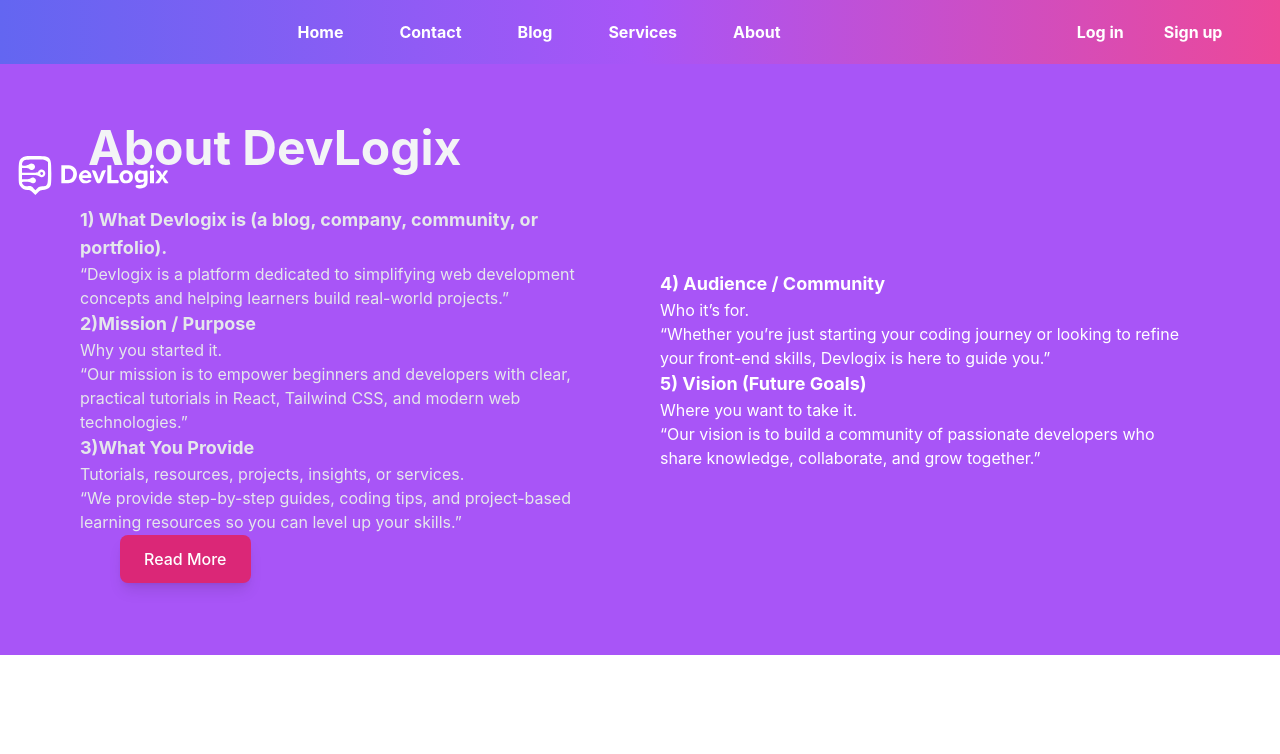
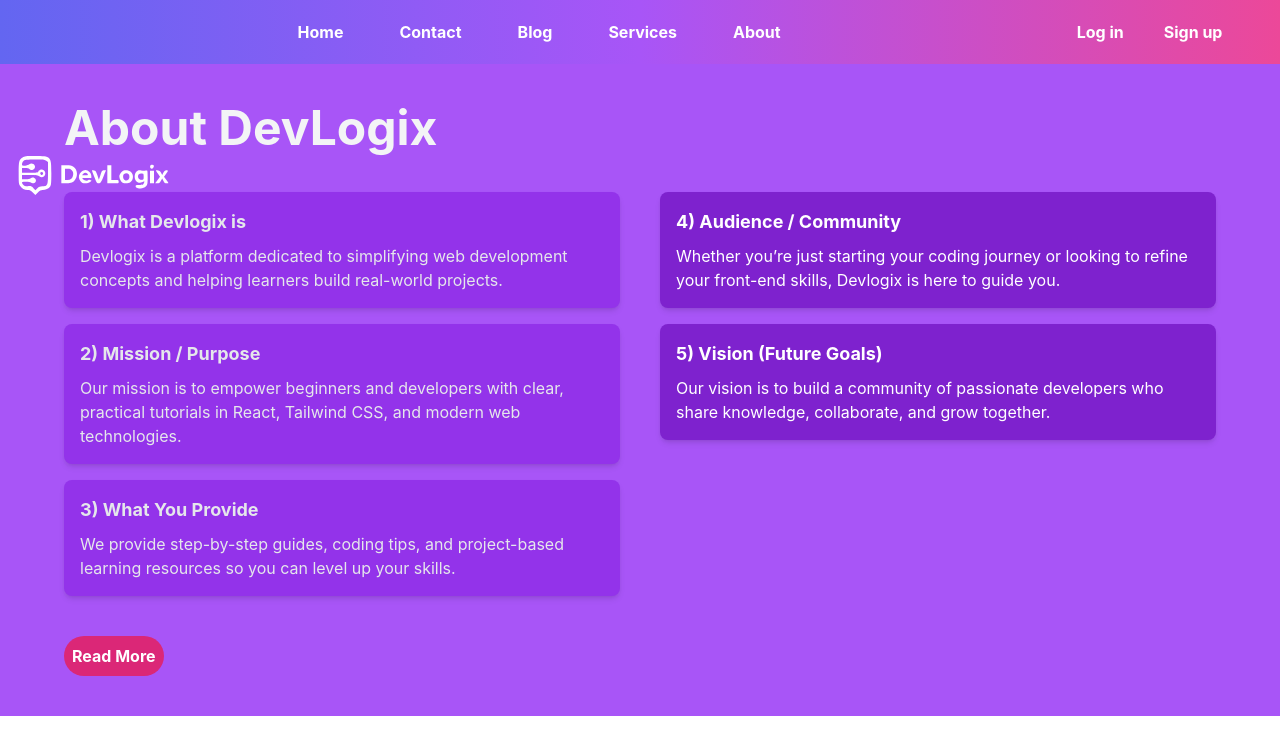
Before and after one commit to Alihaider592/my-tailwind-app, a React (Create React App) app: page /About in a window 1280 px wide. Shown: the top 754 px of the page. Built offline with nearby package versions, Linux system fonts and the light colour scheme.

Commit message:
completed

```diff
--- a/src/components/About.jsx
+++ b/src/components/About.jsx
@@ -1,35 +1,83 @@
-import React from 'react'
+import React from "react";
+// import Readmorebtn from "./Readmorebtn";
+import Button from "./ReadMore";
 const About = () => {
+  const aboutData = [
+    {
+      id: 1,
+      title: "What Devlogix is",
+      desc: "Devlogix is a platform dedicated to simplifying web development concepts and helping learners build real-world projects."
+    },
+    {
+      id: 2,
+      title: "Mission / Purpose",
+      desc: "Our mission is to empower beginners and developers with clear, practical tutorials in React, Tailwind CSS, and modern web technologies."
+    },
+    {
+      id: 3,
+      title: "What You Provide",
+      desc: "We provide step-by-step guides, coding tips, and project-based learning resources so you can level up your skills."
+    },
+    {
+      id: 4,
+      title: "Audience / Community",
+      desc: "Whether you’re just starting your coding journey or looking to refine your front-end skills, Devlogix is here to guide you."
+    },
+    {
+      id: 5,
+      title: "Vision (Future Goals)",
+      desc: "Our vision is to build a community of passionate developers who share knowledge, collaborate, and grow together."
+    }
+  ];
+
   return (
-    <div className='flex p-10 bg-purple-500 '>
-      <div>
-      <div className='font-bold ml-12 mt-[20px] text-gray-100 text-5xl'>About DevLogix</div>
-      <div className='flex  gap-10 justify-center items-center h-[395px]'>
-      <div className='text-gray-200 w-[45%] '>
-        <div className='text-lg font-bold'> <span>1)</span> What Devlogix is (a blog, company, community, or portfolio).</div>
-        <div>“Devlogix is a platform dedicated to simplifying web development concepts and helping learners build real-world projects.”</div>
-        <div className='text-lg font-bold'><span>2)</span>Mission / Purpose</div>
-        <div>Why you started it.</div>
-        <div>“Our mission is to empower beginners and developers with clear, practical tutorials in React, Tailwind CSS, and modern web technologies.”</div>
-        <div className='text-lg font-bold'><span>3)</span>What You Provide</div>
-        <div>Tutorials, resources, projects, insights, or services.</div>
-        <div>“We provide step-by-step guides, coding tips, and project-based learning resources so you can level up your skills.”</div>
+    <div className="flex justify-center p-10 bg-purple-500">
+      <div className="w-full max-w-6xl">
+        {/* Heading */}
+        <h1 className="font-bold text-gray-100 text-4xl sm:text-5xl mb-10">
+          About DevLogix
+        </h1>
+
+        {/* Content Grid */}
+        <div className="flex flex-col md:flex-row gap-10">
+          {/* Left Side */}
+          <div className="text-gray-200 md:w-1/2 space-y-4">
+            {aboutData.slice(0, 3).map((item) => (
+              <div key={item.id} className="p-4 bg-purple-600 rounded-lg shadow-md">
+                <h2 className="text-lg font-bold">
+                  {item.id}) {item.title}
+                </h2>
+                <p className="mt-2">{item.desc}</p>
+              </div>
+            ))}
+          </div>
+
+          {/* Right Side */}
+          <div className="text-white md:w-1/2 space-y-4">
+            {aboutData.slice(3).map((item) => (
+              <div key={item.id} className="p-4 bg-purple-700 rounded-lg shadow-md">
+                <h2 className="text-lg font-bold">
+                  {item.id}) {item.title}
+                </h2>
+                <p className="mt-2">{item.desc}</p>
+              </div>
+            ))}
+          </div>
         </div>
 
-        <div className='text-white w-[45%]'>
+        {/* Button */}
+        <div className="mt-10">
+          {/* <Readmorebtn className='font-medium shadow-lg transition'/> */}
+           <Button
+        text="Read More"
+        textColor="text-white"
+        bgColor="bg-pink-600"
+        className="hover:bg-red-700 transition-all"
+      />
+        </div>
+      </div>
+    </div>
+  );
+};
 
-        <div className='text-lg font-bold'><span>4)</span> Audience / Community</div>
-        <div>Who it’s for.</div>
-        <div>“Whether you’re just starting your coding journey or looking to refine your front-end skills, Devlogix is here to guide you.”</div>
-        <div className='text-lg font-bold'><span>5)</span> Vision (Future Goals)</div>
-        <div>Where you want to take it.</div>
-        <div>“Our vision is to build a community of passionate developers who share knowledge, collaborate, and grow together.”</div>
-      </div>
-      </div>
-      <button class="ml-20 relative bottom-8 px-6 py-3 bg-pink-600 hover:bg-pink-700 rounded-lg text-white font-medium shadow-lg">Read More</button>
-      </div>
-      </div>
-  )
-}
-
-export default About
+export default About;
--- a/src/components/Blog.jsx
+++ b/src/components/Blog.jsx
@@ -1,6 +1,8 @@
 import React from 'react'
 // import { Vlog } from "./Blog";
+import Button from './ReadMore'
 import Home from './Home'
+import Section from './Card'
 import Category from './Category'
 import ArtificialIntaligence from './ArtificialIntaligence'
 import TechNewsReviews from './TechNewsReviews'
@@ -47,7 +49,56 @@ return(
 )
 }
 
-
+const cards = [
+  {
+    Image:'/img8.png',
+    title :'The Modern Way to Find Your Doctor ',
+    description:'Clean healthcare website. Main page helps users find doctors and book appointments. A separate section shows testimonials and a contact form for business. It uses a calm, professional color scheme.',
+    height: '470px',
+    width:'350px',
+    className:'',
+  },
+  {
+    image:'/img10.png',
+    title :'The Modern Way to Find Your Doctor ',
+    description:'Clean healthcare website. Main page helps users find doctors and book appointments. A separate section shows testimonials and a contact form for business. It uses a calm, professional color scheme.',
+    height: '470px',
+    width:'350px',
+    className:'',
+  },
+  {
+    image:'/img12.png',
+    title :'The Modern Way to Find Your Doctor ',
+    description:'Clean healthcare website. Main page helps users find doctors and book appointments. A separate section shows testimonials and a contact form for business. It uses a calm, professional color scheme.',
+    height: '470px',
+    width:'350px',
+    className:'',
+  },
+  {
+    image:'/img3.png',
+    title :'The Modern Way to Find Your Doctor ',
+    description:'Clean healthcare website. Main page helps users find doctors and book appointments. A separate section shows testimonials and a contact form for business. It uses a calm, professional color scheme.',
+    height: '470px',
+    width:'350px',
+    className:'',
+  },
+  {
+    image:'/img4.png',
+    title :'The Modern Way to Find Your Doctor ',
+    description:'Clean healthcare website. Main page helps users find doctors and book appointments. A separate section shows testimonials and a contact form for business. It uses a calm, professional color scheme.',
+    height: '470px',
+    width:'350px',
+    className:'',
+  },
+  {
+    image:'/img5.png',
+    title :'The Modern Way to Find Your Doctor ',
+    description:'Clean healthcare website. Main page helps users find doctors and book appointments. A separate section shows testimonials and a contact form for business. It uses a calm, professional color scheme.',
+    height: '470px',
+    width:'350px',
+    className:'',
+  },
+  ]
   const Blog = () => {
     const blog = {
     }
@@ -57,79 +108,23 @@ const Blog = () => {
         <div className=' text-lg absolute z-10 text-gray-100 top-60 font-bold  left-64 '>Remember, the best way to learn coding is by building projects. Start small,stay consistent, and</div>
         <div className=' absolute z-10 text-lg text-gray-100 left-[530px] font-bold top-[270px]'>  you’ll improve every day.</div>
         <img className='h-96  w-full relative opacity-70 shadow-purple shadow-sm' src="img2.png" />
-        {/* category bar */}
         <Category/>
+        <div className='flex flex-wrap'>
+          {cards.map((cards,index)=>(
+            <Section
+            key={index}
+            image = {cards.image}
+        title="The Modern Way to Find Your Doctor"
+        description = "Clean healthcare website. Main page helps users find doctors and book appointments. A separate section shows testimonials and a contact form for business. It uses a calm, professional color scheme."
+        height ='470px'
+        width = '350px'
+        className = ''
+            />
 
-        {/* </div> */}
-        {/* first card */}
-        <div className='flex flex-wrap '>
-          <div className='m-10 h-[470px] w-[350px] p-2 rounded-3xl hover:scale-105 bg-white'>
-          <img className=' rounded-3xl' src="img10.png" alt="" />
-          <div className='font-bold m-3 '>The Modern Way to Find Your Doctor</div>
-            <div className='ml-3 text-gray-400'>Clean healthcare website. Main page helps users find doctors and book appointments. A separate section shows testimonials and a contact form for business. It uses a calm, professional color scheme.</div>
-            <button className={`mt-4 px-4 py-2 text-white rounded-full font-bold ml-24  bg-blue-500`}>Read More</button>
+          ))}
         </div>
-          {/* second card */}
-          <div className='m-10 h-[470px] w-[350px] p-2 rounded-3xl hover:scale-105 bg-white'>
-            <img className=' rounded-3xl' src="img13.png" alt="" />
-            <div className='font-bold m-3 '>The Modern Way to Find Your Doctor</div>
-            <div className='ml-3 text-gray-400'>Clean healthcare website. Main page helps users find doctors and book appointments. A separate section shows testimonials and a contact form for business. It uses a calm, professional color scheme.</div>
-             <button className={`mt-6 px-4 py-2 text-white rounded-full font-bold ml-24  bg-blue-500`}>Read More</button>
-          </div>
-            {/* third card */}
-            <div className='m-10 h-[470px] w-[350px] p-2 hover:scale-105 rounded-3xl bg-white'>
-            <img className=' rounded-3xl' src="img9.png" alt="" />
-            <div className='font-bold m-3 '>The Modern Way to Find Your Doctor</div>
-            <div className='ml-3 text-gray-400'>Clean healthcare website. Main page helps users find doctors and book appointments. A separate section shows testimonials and a contact form for business. It uses a calm, professional color scheme.</div>
-             <button className={`mt-4 px-4 py-2 text-white rounded-full font-bold ml-24  bg-blue-500`}>Read More</button>
-          </div>
-          {/* card-4 */}
-          <div className='m-10 h-[470px] hover:scale-105 w-[350px] p-2 rounded-3xl bg-white'>
-            <img className=' rounded-3xl h-52 w-96' src="img8.png" alt="" />
-            <div className='font-bold m-3 '>The Modern Way to Find Your Doctor</div>
-            <div className='ml-3 text-gray-400'>Clean healthcare website. Main page helps users find doctors and book appointments. A separate section shows testimonials and a contact form for business. It uses a calm, professional color scheme.</div>
-             <button className={`mt-8 px-4 py-2 text-white rounded-full font-bold ml-24  bg-blue-500`}>Read More</button>
-             </div>
-         {/* card 5  */}
-         <div className='m-10 h-[470px] w-[350px] hover:scale-105 p-2 rounded-3xl bg-white'>
-            <img className=' rounded-3xl' src="img7.png" alt="" />
-            <div className='font-bold m-3 '>The Modern Way to Find Your Doctor</div>
-            <div className='ml-3 text-gray-400'>Clean healthcare website. Main page helps users find doctors and book appointments. A separate section shows testimonials and a contact form for business. It uses a calm, professional color scheme.</div>
-             <button className={`mt-4 px-4 py-2 text-white rounded-full font-bold ml-24  bg-blue-500`}>Read More</button>
-          </div>
-          {/* card 6 */}
-          <div className='m-10 h-[470px] w-[350px] p-2 rounded-3xl hover:scale-105 bg-white'>
-            <img className=' rounded-3xl h-56' src="img6.png" alt="" />
-            <div className='font-bold m-3 '>The Modern Way to Find Your Doctor</div>
-            <div className='ml-3 text-gray-400'>Clean healthcare website. Main page helps users find doctors and book appointments. A separate section shows testimonials and a contact form for business. It uses a calm, professional color scheme.</div>
-             <button className={`mt-4 px-4 py-2 text-white rounded-full font-bold ml-28  bg-blue-500`}>Read More</button>
-          </div>
-          {/* card 7 */}
-          <div className='m-10 h-[470px] w-[350px] p-2 rounded-3xl hover:scale-105 bg-white'>
-            <img className=' rounded-3xl h-52' src="img5.png" alt="" />
-            <div className='font-bold m-3 '>The Modern Way to Find Your Doctor</div>
-            <div className='ml-3 text-gray-400'>Clean healthcare website. Main page helps users find doctors and book appointments. A separate section shows testimonials and a contact form for business. It uses a calm, professional color scheme.</div>
-             <button className={`mt-4 px-4 py-2 text-white rounded-full font-bold ml-24  bg-blue-500`}>Read More</button>
-             </div>
-    {/* card 8 */}
-    <div className='m-10 h-[470px] w-[350px] p-2 hover:scale-105 rounded-3xl bg-white'>
-            <img className=' rounded-3xl' src="img4.png" alt="" />
-            <div className='font-bold m-3 '>The Modern Way to Find Your Doctor</div>
-            <div className='ml-3 text-gray-400'>Clean healthcare website. Main page helps users find doctors and book appointments. A separate section shows testimonials and a contact form for business. It uses a calm, professional color scheme.</div>
-             <button className={`mt-8 px-4 py-2 text-white rounded-full font-bold ml-24  bg-blue-500`}>Read More</button>
-             </div>
-    {/* card9 */}
-    <div className='m-10 h-[470px] w-[350px] p-2 rounded-3xl hover:scale-105 bg-white'>
-            <img className=' rounded-3xl' src="img3.png" alt="" />
-            <div className='font-bold m-3 '>The Modern Way to Find Your Doctor</div>
-            <div className='ml-3 text-gray-400'>Clean healthcare website. Main page helps users find doctors and book appointments. A separate section shows testimonials and a contact form for business. It uses a calm, professional color scheme.</div>
-             <button className={`mt-6 px-4 py-2 text-white rounded-full font-bold ml-24  bg-blue-500`}>Read More</button>
     </div>
 
-
-             </div>
-
-             </div>
    )
   }
   export default Blog;
--- /dev/null
+++ b/src/components/Card.jsx
@@ -0,0 +1,31 @@
+import React from 'react'
+import Button from './ReadMore'
+const Section = ({
+    image = " /img8.png",
+    title="The Modern Way to Find Your Doctor",
+    description = "Clean healthcare website. Main page helps users find doctors and book appointments. A separate section shows testimonials and a contact form for business. It uses a calm, professional color scheme.",
+    height ='470px',
+    width = '350px',
+    className = '',
+}) => {
+  return (
+    <section
+    className={`font-bold,${image},${title},${description},${height},${width},${className}
+    // `}
+    >
+             <div className='m-10 h-[470px] hover:scale-105 w-[350px] p-2 rounded-3xl bg-white'>
+            <img className=' rounded-3xl h-52 w-96' src={image} alt="" />
+            <div className='font-bold m-3 '>{title}</div>
+            <div className='ml-3 text-gray-400'>{description}</div>
+             <Button
+        text="Read More"
+        textColor="text-white"
+        bgColor="bg-blue-600"
+        className="hover:bg-green-500 relative left-28 top-5"
+      />
+            </div>
+    </section>
+)
+}
+
+export default Section
--- /dev/null
+++ b/src/components/ReadMore.jsx
@@ -0,0 +1,36 @@
+// import React from 'react'
+
+// const ReadMore = ({text="Read More" , className =`` , }) => {
+//   return (
+//     <button
+//         className = {` text-white bg-blue-500 font-bold rounded-full p-1${className}`}
+//     >
+//         {text}
+//     </button>
+//   )
+// }
+
+// export default ReadMore
+
+import React from 'react';
+
+const Button = ({
+  text = "Click Me",
+  textColor = "text-white",
+  bgColor = "bg-blue-500",
+  width = "w-auto",
+  height = "h-auto",
+  className = "",
+  onClick
+}) => {
+  return (
+    <button
+      onClick={onClick}
+      className={`font-bold rounded-full p-2 ${textColor} ${bgColor} ${width} ${height} ${className}`}
+    >
+      {text}
+    </button>
+  );
+};
+
+export default Button;
--- /dev/null
+++ b/src/components/Readmorebtn.jsx
@@ -0,0 +1,13 @@
+import React from 'react'
+
+const Readmorebtn = ({text="Read More" , className=`` , hover=""}) => {
+  return (
+<button
+className={`px-6 py-3 bg-pink-600 hover:bg-pink-700 rounded-lg text-white  ${className}`}
+>
+        {text}
+</button>
+  )
+}
+
+export default Readmorebtn
--- a/src/components/Services.jsx
+++ b/src/components/Services.jsx
@@ -1,5 +1,49 @@
 import React from 'react'
+import Button from './ReadMore'
+const boxes = [
+  {
+    Title:'Expert Tutorial',
+    discription:"Comprehensive guides that turn complex topics into simple, actionable steps so you can build real-world projects.",
+    icon: (
+      <svg className="w-8 h-8 text-blue-500" fill="none" stroke="currentColor" viewBox="0 0 24 24" xmlns="http://www.w3.org/2000/svg"><path strokeLinecap="round" strokeLinejoin="round" strokeWidth="2" d="M10 20l4-16m4 4l4 4-4 4M6 16l-4-4 4-4"></path></svg>
+    ),
+    height:'470px',
+    width:'350px',
+    className:''
+  },
+{
+    title: 'Career Development',
+    description: 'Access our guides on how to build a standout portfolio, prepare for technical interviews, and navigate the job market.',
+    icon: (
+      <svg className="w-8 h-8 text-green-500" fill="none" stroke="currentColor" viewBox="0 0 24 24" xmlns="http://www.w3.org/2000/svg"><path strokeLinecap="round" strokeLinejoin="round" strokeWidth="2" d="M12 8c1.657 0 3 .895 3 2s-1.343 2-3 2-3-.895-3-2 1.343-2 3-2zM21 12a9 9 0 11-18 0 9 9 0 0118 0zM12 14c-1.657 0-3 .895-3 2s1.343 2 3 2 3-.895 3-2-1.343-2-3-2z"></path></svg>
+    ),
+    height:'470px',
+    width:'350px',
+    className:''
+  },
+  {
+         title: 'Industry News',
+    description: 'Stay ahead of the curve with our regular updates on the latest trends, breakthroughs, and news in the tech world.',
+    icon: (
+      <svg className="w-8 h-8 text-yellow-500" fill="none" stroke="currentColor" viewBox="0 0 24 24" xmlns="http://www.w3.org/2000/svg"><path strokeLinecap="round" strokeLinejoin="round" strokeWidth="2" d="M19 11H5m14 0a2 2 0 012 2v2a2 2 0 01-2 2H5a2 2 0 01-2-2v-2a2 2 0 012-2m0 0V9a2 2 0 012-2h2m0 0V5a2 2 0 012-2h2a2 2 0 012 2v2m0 0h2a2 2 0 012 2v2m-6 6h6"></path></svg>
+    ),
+    height:'470px',
+    width:'350px',
+    className:''
+  },
+  {
+    Title:'Expert Tutorial',
+    discription:"Comprehensive guides that turn complex topics into simple, actionable steps so you can build real-world projects.",
+    icon: (
+      <svg className="w-8 h-8 text-blue-500" fill="none" stroke="currentColor" viewBox="0 0 24 24" xmlns="http://www.w3.org/2000/svg"><path strokeLinecap="round" strokeLinejoin="round" strokeWidth="2" d="M10 20l4-16m4 4l4 4-4 4M6 16l-4-4 4-4"></path></svg>
+    ),
+    height:'470px',
+    width:'350px',
+    className:''
+  },
 
+
+]
 const Services = () => {
   const services={
     Title:'Expert Tutorial',
@@ -58,21 +102,42 @@ const Services = () => {
           <div className='ml-[85px] h-14 w-14 rounded-full flex justify-center items-center bg-blue-200 mb-5 '>{services.icon}</div>
           <div className='ml-10 mb-3 font-bold text-gray-900 text-xl'>{services.Title}</div>
           <div className='text-gray-700'>{services.discription}</div>
-          <button className={`mt-4 px-4 py-2 text-white rounded-full font-bold ml-14 ${services.buttonColor}`}>Read More</button>
+          {/* <button className={`mt-4 px-4 py-2 text-white rounded-full font-bold ml-14 ${services.buttonColor}`}>Read More</button> */}
+          {/* <ReadMore className=''/> */}
+          <Button
+        text="Read More"
+        textColor="text-white"
+        bgColor="bg-blue-500"
+        className="hover:bg-green-700 relative left-16 top-5"
+      />
           </div>
           {/* card2 */}
           <div className='h-[350px] w-[300px] p-8 bg-white rounded-3xl hover:scale-105'>
           <div className='ml-20 mb-5 h-14 w-14 rounded-full bg-green-200 justify-center items-center flex '>{feature.icon}</div>
           <div className='ml-7 mb-3 font-bold text-gray-900 text-lg'>{feature.title}</div>
           <div className='text-gray-700' >{feature.description}</div>
-          <button className={`mt-4 px-4 py-2 text-white rounded-full font-bold ml-14 ${feature.buttonColor}`}>Read More</button>
+          {/* <button className={`mt-4 px-4 py-2 text-white rounded-full font-bold ml-14 ${feature.buttonColor}`}>Read More</button> */}
+          {/* <ReadMore/> */}
+          <Button
+        text="Read More"
+        textColor="text-white"
+        bgColor="bg-green-500"
+        className="hover:bg-green-700 relative left-16 top-5"
+      />
           </div>
           {/* card 3 */}
           <div className='h-[350px] w-[300px] p-8 bg-white rounded-3xl hover:scale-105'>
           <div className='ml-20 mb-5 h-14 w-14 rounded-full bg-yellow-200 flex justify-center items-center'>{service.icon}</div>
           <div className='ml-10 mb-3 font-bold text-gray-900 text-xl'>{service.title}</div>
           <div className='text-gray-700' >{service.description}</div>
-          <button className={`mt-4 px-4 py-2 text-white rounded-full font-bold ml-14 ${service.buttonColor}`}>Read More</button>
+          {/* <button className={`mt-4 px-4 py-2 text-white rounded-full font-bold ml-14 ${service.buttonColor}`}>Read More</button> */}
+          {/* <ReadMore/> */}
+          <Button
+        text="Read More"
+        textColor="text-white"
+        bgColor="bg-yellow-500"
+        className="hover:bg-green-500 relative left-16 top-5"
+      />
         </div>
         </div>
         {/* card4 */}
@@ -80,7 +145,14 @@ const Services = () => {
         <div className='ml-20 mb-5 h-14 w-14 rounded-full bg-yellow-200 flex justify-center items-center'>{serv.icon}</div>
         <div className='ml-6 mb-3 font-bold text-gray-900 text-xl'>{serv.title}</div>
         <div className='text-gray-700'>{serv.description}</div>
-        <button className={`mt-4 px-4 py-2 text-white rounded-full font-bold ml-14 ${serv.buttonColor}`}>Read More</button>
+        {/* <button className={`mt-4 px-4 py-2 text-white rounded-full font-bold ml-14 ${serv.buttonColor}`}>Read More</button> */}
+        {/* <ReadMore/> */}
+        <Button
+        text="Read More"
+        textColor="text-white"
+        bgColor="bg-red-600"
+        className="hover:bg-green-500 relative left-16 top-5"
+      />
         </div>
       </main>
       </div>
```
Also changed, not shown: src/components/Login.jsx (+7 -1 lines), src/components/Signup.jsx (+7 -1 lines), src/components/serviccard.jsx (added, +11 -0 lines). Lines whose indentation alone changed are shown as unchanged.
